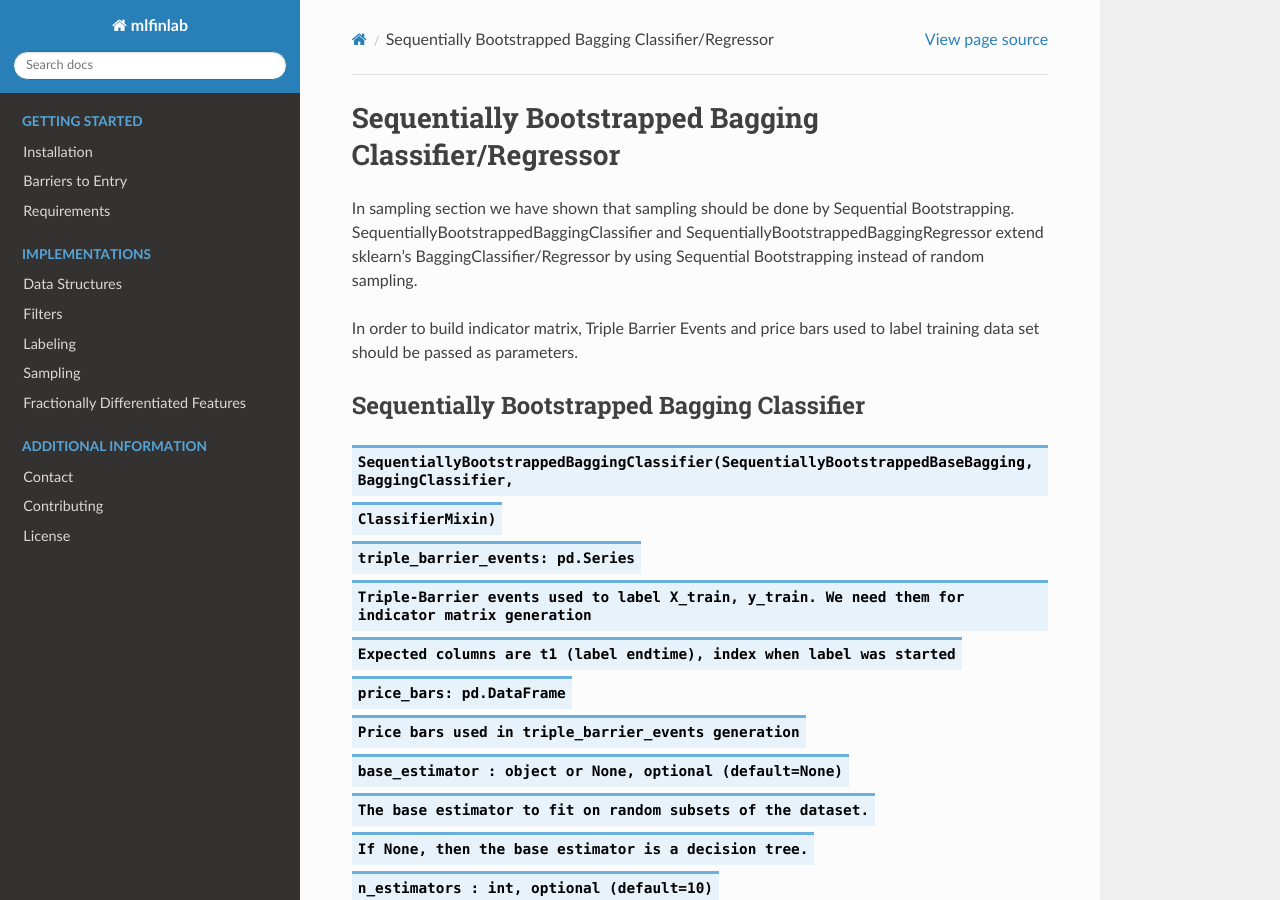
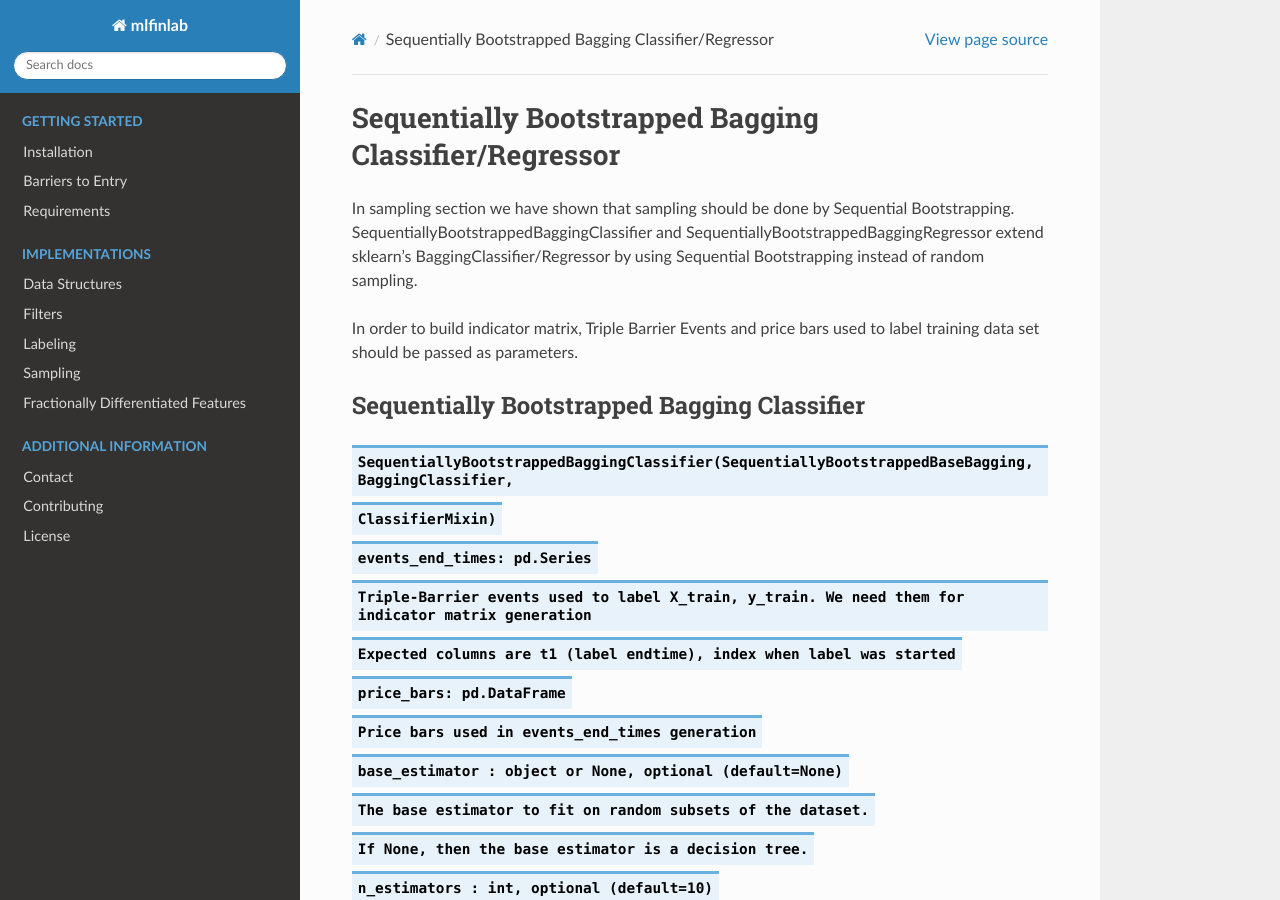
Before and after one commit to hudson-and-thames/mlfinlab, a Sphinx documentation site: the page built from docs/source/implementations/sb_bagging.rst, in a window 1280 px wide and 900 px high. Built offline with Sphinx 7.4.7 and the Read the Docs theme 2.0.0, drawn with Linux system fonts in a browser that asks for light colours; some of the changed text lies outside the part shown.

Commit message:
Rename triple_barrier_events to events_end_times

```diff
--- a/docs/source/implementations/sb_bagging.rst
+++ b/docs/source/implementations/sb_bagging.rst
@@ -15,11 +15,11 @@ Sequentially Bootstrapped Bagging Classifier
 
 .. py:class:: SequentiallyBootstrappedBaggingClassifier(SequentiallyBootstrappedBaseBagging, BaggingClassifier,
                                                 ClassifierMixin)
-    triple_barrier_events: pd.Series
+    events_end_times: pd.Series
           Triple-Barrier events used to label X_train, y_train. We need them for indicator matrix generation
           Expected columns are t1 (label endtime), index when label was started
       price_bars: pd.DataFrame
-          Price bars used in triple_barrier_events generation
+          Price bars used in events_end_times generation
       base_estimator : object or None, optional (default=None)
           The base estimator to fit on random subsets of the dataset.
           If None, then the base estimator is a decision tree.
@@ -62,11 +62,11 @@ Sequentially Bootstrapped Bagging Regressor
 ============================================
 
 .. py:class:: SequentiallyBootstrappedBaggingRegressor(SequentiallyBootstrappedBaseBagging, BaggingRegressor, RegressorMixin)
-    triple_barrier_events: pd.Series
+    events_end_times: pd.Series
           Triple-Barrier events used to label X_train, y_train. We need them for indicator matrix generation
           Expected columns are t1 (label endtime), index when label was started
       price_bars: pd.DataFrame
-          Price bars used in triple_barrier_events generation
+          Price bars used in events_end_times generation
       base_estimator : object or None, optional (default=None)
           The base estimator to fit on random subsets of the dataset.
           If None, then the base estimator is a decision tree.
@@ -146,6 +146,6 @@ An example of using SequentiallyBootstrappedBaggingRegressor:
 
   base_est = RandomForestClassifier(n_estimators=1, criterion='entropy', bootstrap=False,
                                    class_weight='balanced_subsample')
-  clf = SequentiallyBootstrappedBaggingClassifier(base_estimator=base_est, triple_barrier_events=triple_barrier_events,
+  clf = SequentiallyBootstrappedBaggingClassifier(base_estimator=base_est, events_end_times=triple_barrier_events.t1,
                                                   price_bars=price_bars, oob_score=True)
   clf.fit(X, y)
```
Also changed, not shown: 2 other files.
